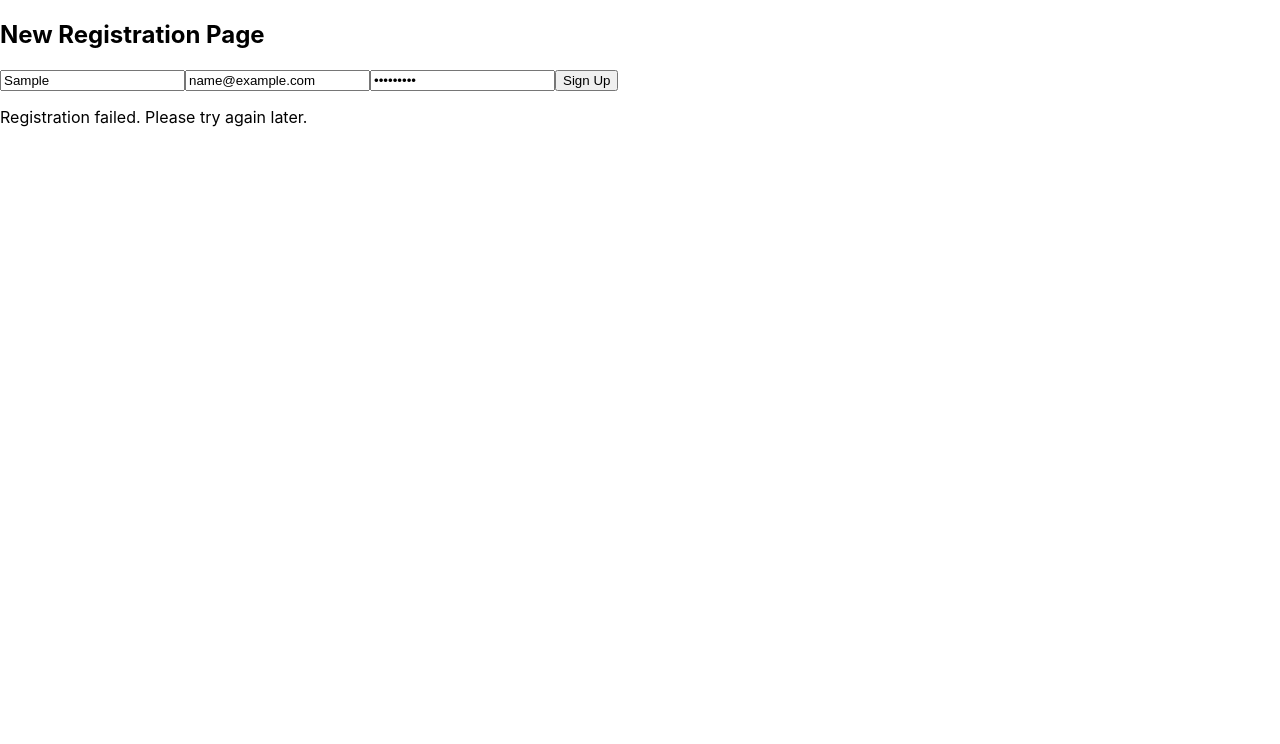
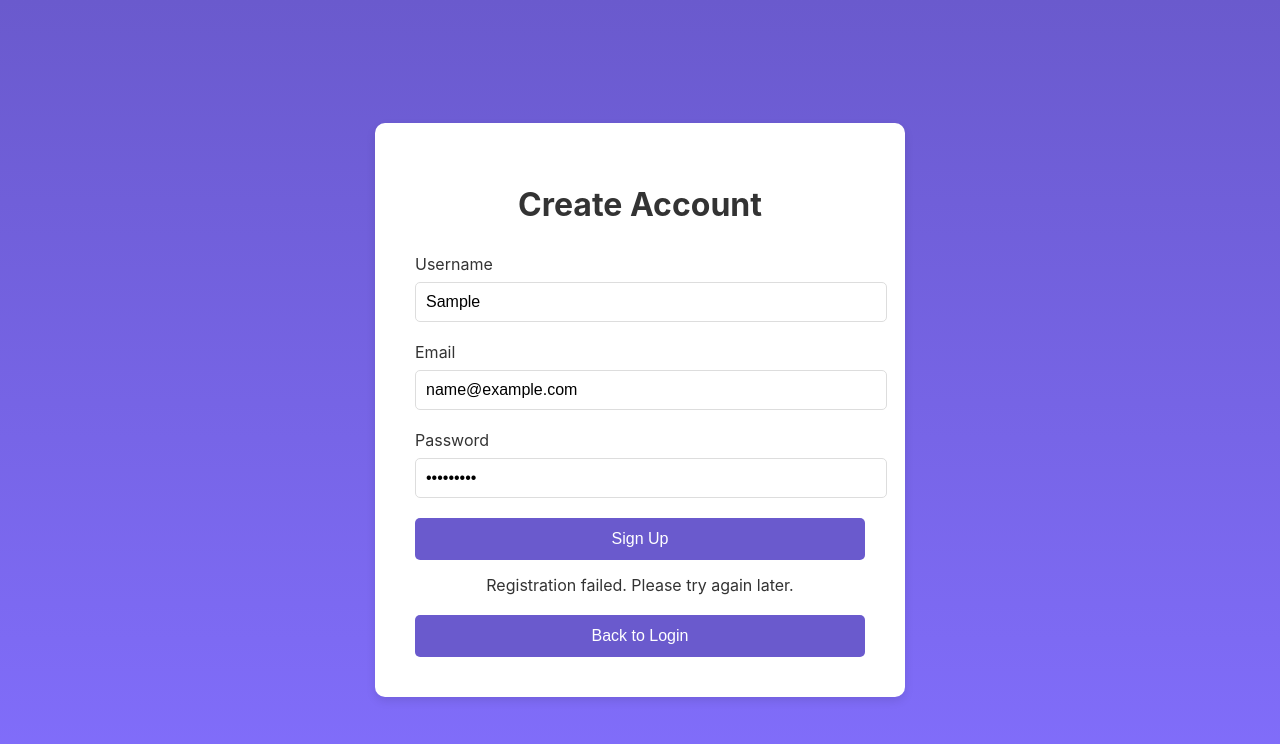
Before and after one commit to EricChang01/ECE461L-Project, a React (Create React App) app in the folder client/: page /my-register in a window 1280 px wide. Both pictures are taken after typing "Sample", "name@example.com", "Sample123" into the empty fields and a click on the button "Sign Up". Shown: the top 744 px of the page. Built offline with nearby package versions, Linux system fonts and the light colour scheme; no server answers.

Commit message:
Front-end UI
Login and register re-direction and UI design.

```diff
--- a/client/src/App.js
+++ b/client/src/App.js
@@ -1,5 +1,10 @@
 import React from "react";
-import { BrowserRouter as Router, Route, Routes } from "react-router-dom";
+import {
+  BrowserRouter as Router,
+  Route,
+  Routes,
+  Navigate,
+} from "react-router-dom";
 import MyLogin from "./components/MyLogin";
 import MyRegister from "./components/MyRegister";
 
@@ -7,6 +12,7 @@ function App() {
   return (
     <Router>
       <Routes>
+        <Route path="/" element={<Navigate to="/my-login" />} />
         <Route path="/my-login" element={<MyLogin />} />
         <Route path="/my-register" element={<MyRegister />} />
       </Routes>
--- a/client/src/components/MyLogin.js
+++ b/client/src/components/MyLogin.js
@@ -1,9 +1,12 @@
 import React, { useState } from "react";
+import { useNavigate } from "react-router-dom";
+import "./styles.css"; // Will create this for styling
 
 const MyLogin = () => {
   const [email, setEmail] = useState("");
   const [password, setPassword] = useState("");
   const [message, setMessage] = useState("");
+  const navigate = useNavigate();
 
   const handleLogin = async (e) => {
     e.preventDefault();
@@ -21,10 +24,15 @@ const MyLogin = () => {
 
       if (response.status === 200) {
         setMessage(`✅ Success: ${data.message}`);
+        if (data.token) {
+          localStorage.setItem("token", data.token);
+        }
       } else if (response.status === 401) {
         setMessage(`❌ Error: ${data.message}`);
       } else {
-                setMessage(`⚠️ Unexpected Error: ${data.message || "Something went wrong"}`);
+        setMessage(
+          `⚠️ Unexpected Error: ${data.message || "Something went wrong"}`
+        );
       }
     } catch (error) {
       console.error("API Error:", error);
@@ -32,15 +40,49 @@ const MyLogin = () => {
     }
   };
 
+  const handleRegisterClick = () => {
+    navigate("/my-register");
+  };
+
   return (
-        <div>
-            <h2>Login Page</h2>
+    <div className="auth-container">
+      <div className="auth-card">
+        <h1>Team TBD</h1>
+
         <form onSubmit={handleLogin}>
-                <input type="email" value={email} onChange={(e) => setEmail(e.target.value)} placeholder="Enter email" required />
-                <input type="password" value={password} onChange={(e) => setPassword(e.target.value)} placeholder="Enter password" required />
-                <button type="submit">Login</button>
+          <div className="form-group">
+            <label>Email</label>
+            <input
+              type="email"
+              value={email}
+              onChange={(e) => setEmail(e.target.value)}
+              required
+            />
+          </div>
+
+          <div className="form-group">
+            <label>Password</label>
+            <input
+              type="password"
+              value={password}
+              onChange={(e) => setPassword(e.target.value)}
+              required
+            />
+          </div>
+
+          <button type="submit" className="btn btn-primary">
+            Login
+          </button>
         </form>
-            <p>{message}</p> {/* Show success/error messages */}
+
+        {message && <p className="message">{message}</p>}
+
+        <div className="register-container">
+          <button onClick={handleRegisterClick} className="btn btn-secondary">
+            Register
+          </button>
+        </div>
+      </div>
     </div>
   );
 };
--- a/client/src/components/MyRegister.js
+++ b/client/src/components/MyRegister.js
@@ -3,12 +3,15 @@ Send registration data to the Postman Mock API (api/auth/register)
 */
 
 import React, { useState } from "react";
+import { useNavigate } from "react-router-dom";
+import "./styles.css"; // Shared styles with login
 
 const MyRegister = () => {
   const [username, setUsername] = useState("");
   const [email, setEmail] = useState("");
   const [password, setPassword] = useState("");
   const [message, setMessage] = useState("");
+  const navigate = useNavigate();
 
   const handleRegister = async (e) => {
     e.preventDefault();
@@ -19,7 +22,7 @@ const MyRegister = () => {
         method: "POST",
         headers: {
           "Content-Type": "application/json",
-                    "Accept": "application/json"
+          Accept: "application/json",
         },
         credentials: "include",
         body: JSON.stringify({ username, email, password }),
@@ -39,16 +42,59 @@ const MyRegister = () => {
     }
   };
 
+  const handleLoginClick = () => {
+    navigate("/my-login");
+  };
+
   return (
-        <div>
-            <h2>New Registration Page</h2>
+    <div className="auth-container">
+      <div className="auth-card">
+        <h1>Create Account</h1>
+
         <form onSubmit={handleRegister}>
-                <input type="text" value={username} onChange={(e) => setUsername(e.target.value)} placeholder="Enter username" required />
-                <input type="email" value={email} onChange={(e) => setEmail(e.target.value)} placeholder="Enter email" required />
-                <input type="password" value={password} onChange={(e) => setPassword(e.target.value)} placeholder="Enter password" required />
-                <button type="submit">Sign Up</button>
+          <div className="form-group">
+            <label>Username</label>
+            <input
+              type="text"
+              value={username}
+              onChange={(e) => setUsername(e.target.value)}
+              required
+            />
+          </div>
+
+          <div className="form-group">
+            <label>Email</label>
+            <input
+              type="email"
+              value={email}
+              onChange={(e) => setEmail(e.target.value)}
+              required
+            />
+          </div>
+
+          <div className="form-group">
+            <label>Password</label>
+            <input
+              type="password"
+              value={password}
+              onChange={(e) => setPassword(e.target.value)}
+              required
+            />
+          </div>
+
+          <button type="submit" className="btn btn-primary">
+            Sign Up
+          </button>
         </form>
-            {message && <p>{message}</p>}
+
+        {message && <p className="message">{message}</p>}
+
+        <div className="register-container">
+          <button onClick={handleLoginClick} className="btn btn-secondary">
+            Back to Login
+          </button>
+        </div>
+      </div>
     </div>
   );
 };
--- /dev/null
+++ b/client/src/components/styles.css
@@ -0,0 +1,90 @@
+/* Auth pages shared styles */
+.auth-container {
+  display: flex;
+  flex-direction: column;
+  align-items: center;
+  justify-content: center;
+  min-height: 100vh;
+  background: linear-gradient(to bottom, #6a5acd, #836fff);
+  padding: 20px;
+}
+
+.auth-card {
+  background-color: white;
+  border-radius: 10px;
+  padding: 40px;
+  width: 100%;
+  max-width: 450px;
+  box-shadow: 0 4px 10px rgba(0, 0, 0, 0.1);
+  margin-bottom: 20px;
+}
+
+h1 {
+  color: #333;
+  text-align: center;
+  margin-bottom: 30px;
+  font-size: 2rem;
+}
+
+.form-group {
+  margin-bottom: 20px;
+}
+
+label {
+  display: block;
+  margin-bottom: 8px;
+  font-size: 1rem;
+  color: #333;
+}
+
+input {
+  width: 100%;
+  padding: 10px;
+  border: 1px solid #ddd;
+  border-radius: 5px;
+  font-size: 1rem;
+  outline: none;
+}
+
+input:focus {
+  border-color: #6a5acd;
+}
+
+.btn {
+  cursor: pointer;
+  padding: 12px;
+  border: none;
+  border-radius: 5px;
+  font-size: 1rem;
+  transition: background-color 0.3s;
+  width: 100%;
+}
+
+.btn-primary {
+  background-color: #6a5acd;
+  color: white;
+}
+
+.btn-primary:hover {
+  background-color: #5a4abd;
+}
+
+.btn-secondary {
+  background-color: #6a5acd;
+  color: white;
+  width: 100%;
+}
+
+.btn-secondary:hover {
+  background-color: #5a4abd;
+}
+
+.message {
+  margin-top: 15px;
+  text-align: center;
+  color: #333;
+}
+
+.register-container {
+  margin-top: 20px;
+}
```
Also changed, not shown: 1 other file (tests, documents, lock files or other folders). Lines whose indentation alone changed are shown as unchanged.
